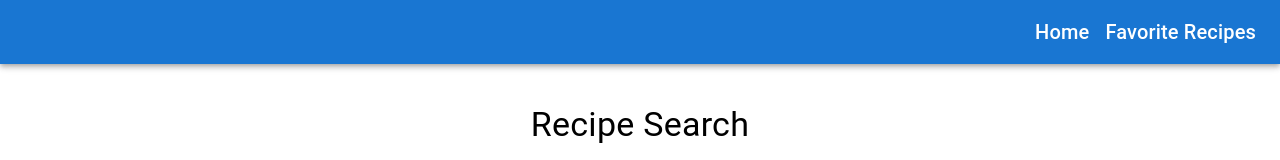
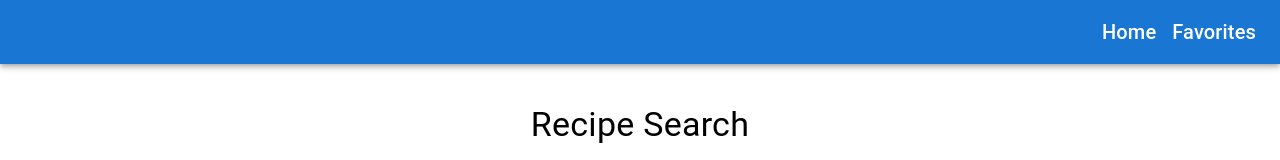
Before and after one commit to vknanavati/Recipe-App, a React (Create React App) app: page / in a window 1280 px wide. Shown: the top 160 px of the page. Built offline with nearby package versions, Linux system fonts and the light colour scheme.

Commit message:
changed Favorite Recipe to Favorites.

```diff
--- a/src/App.js
+++ b/src/App.js
@@ -37,7 +37,7 @@ function App() {
                   Home
             </Typography>
             <Typography variant="h6" component={Link} to="/favorites" color="inherit" sx={{ textDecoration: 'none' }}>
-                  Favorite Recipes
+                  Favorites
             </Typography>
           </Box>
         </Toolbar>
```
